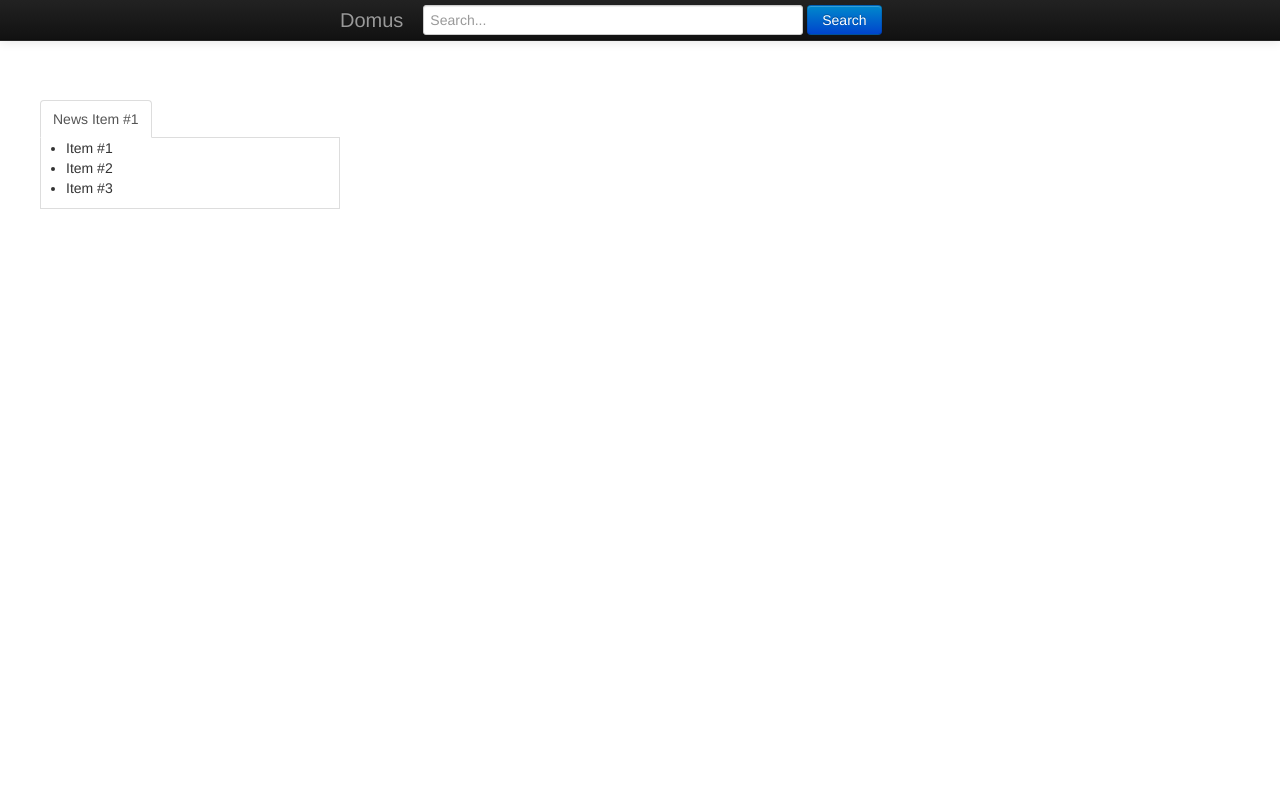
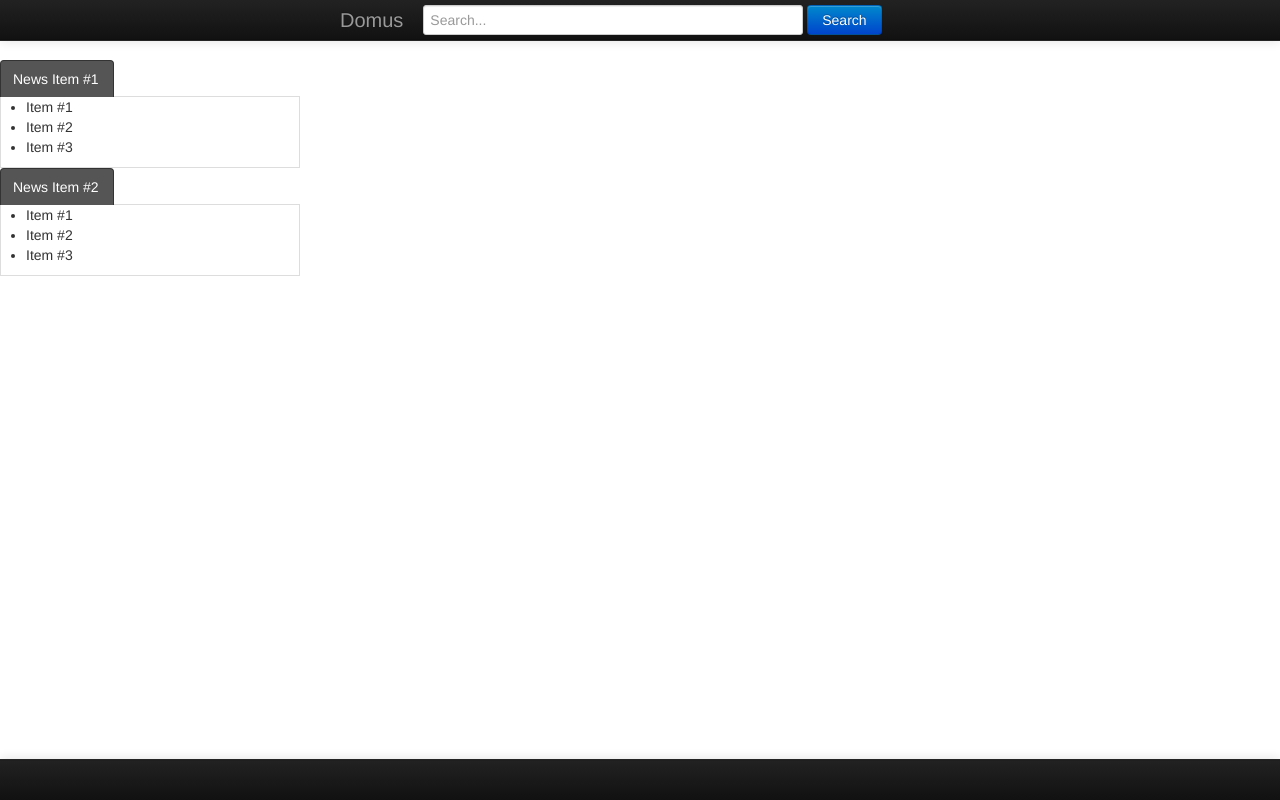
Before and after one commit to shawncplus/domus, a PHP site: page / in a window 1280 px wide. Run offline with PHP 8.4, Linux system fonts and the light colour scheme; some libraries are stand-ins or nearby versions.

Commit message:
Draggable stuffs and CSS... stuffs

```diff
--- a/css/domus.css
+++ b/css/domus.css
@@ -2,18 +2,26 @@
 	width: 600px;
 }
 
-body {
-	padding: 40px;
+.footer {
+	position: fixed;
+	bottom: 0;
+	width: 100%;
+	right: 0;
+	left: 0;
+	margin: none;
+	min-height: 40px;
 }
 
 #widget-container {
-	position: relative;
-	margin: 60px auto;
+	position: fixed;
+	width: 100%;
+	margin: 60px 0 0;
+	z-index: 999;
 }
 
 #widget-container .widget {
 	width: 300px;
-	height: 200px;
+	height: auto;
 }
 
 #widget-container .widget-header {
@@ -24,8 +32,29 @@ body {
 	border-style: solid;
 	border-width: 0 1px 1px 1px;
 	border-color: #ddd;
+	background-color: #fff;
 }
 
 div.widget.ui-draggable > ul.widget-header > li.active > a:hover {
 	cursor: move;
 }
+
+.nav-tabs > .active > a, .nav-tabs > .active > a:hover {
+	color: #fff;
+	border: none;
+	background-color: transparent;
+}
+
+.nav-tabs > li.active:hover {
+	background-color: #444;
+}
+
+.nav-tabs > li.active {
+	border: 1px solid #333;
+	border-bottom:none;
+	border-radius: 4px 4px 0 0;
+	-webkit-border-radius: 4px 4px 0 0;
+	-moz-border-radius: 4px 4px 0 0;
+	-ms-border-radius: 4px 4px 0 0;
+	background-color: #555;
+}
--- a/index.html
+++ b/index.html
@@ -22,8 +22,7 @@
 			</div>
 		</div>
 
-	<div id="widget-container" class="row-fluid">
-		<div id="widget-cintainer-inner" class="span12">
+		<div id="widget-container" class="container">
 
 				<div class="widget">
 					<ul class="nav nav-tabs widget-header"><li class="active"><a>News Item #1</a></li></ul>
@@ -36,7 +35,21 @@
 					</div>
 				</div>
 
+				<div class="widget">
+					<ul class="nav nav-tabs widget-header"><li class="active"><a>News Item #2</a></li></ul>
+					<div class="widget-body">
+						<ul>
+							<li>Item #1</li>
+							<li>Item #2</li>
+							<li>Item #3</li>
+						</ul>
 					</div>
+				</div>
+
+		</div>
+
+		<div id="footer" class="navbar navbar-inverse navbar-fixed-bottom">
+			<div class="navbar-inner"></div>
 		</div>
 
 		<script src="http://code.jquery.com/jquery-latest.js"></script>
@@ -44,7 +57,23 @@
 		<script src="js/bootstrap.js"></script>
 		<script>
 			$(function () {
-			$('.widget').draggable({ handle: 'ul', cursor: 'move'});
+
+				// Fit the body to the window
+				var fit = function () {
+					var fix = $('#footer').position().top - $('#widget-container').offset().top - ($('#footer').height() / 2);
+					$('#widget-container').height(fix);
+				};
+
+				fit();
+				$(window).resize(fit);
+
+				$('.widget').draggable({
+					handle: 'ul.nav',
+					cursor: 'move',
+					opacity: 0.35,
+					stack: '.widget',
+					containment: 'parent'
+				});
 			});
 		</script>
 
```
Lines whose indentation alone changed are shown as unchanged.
